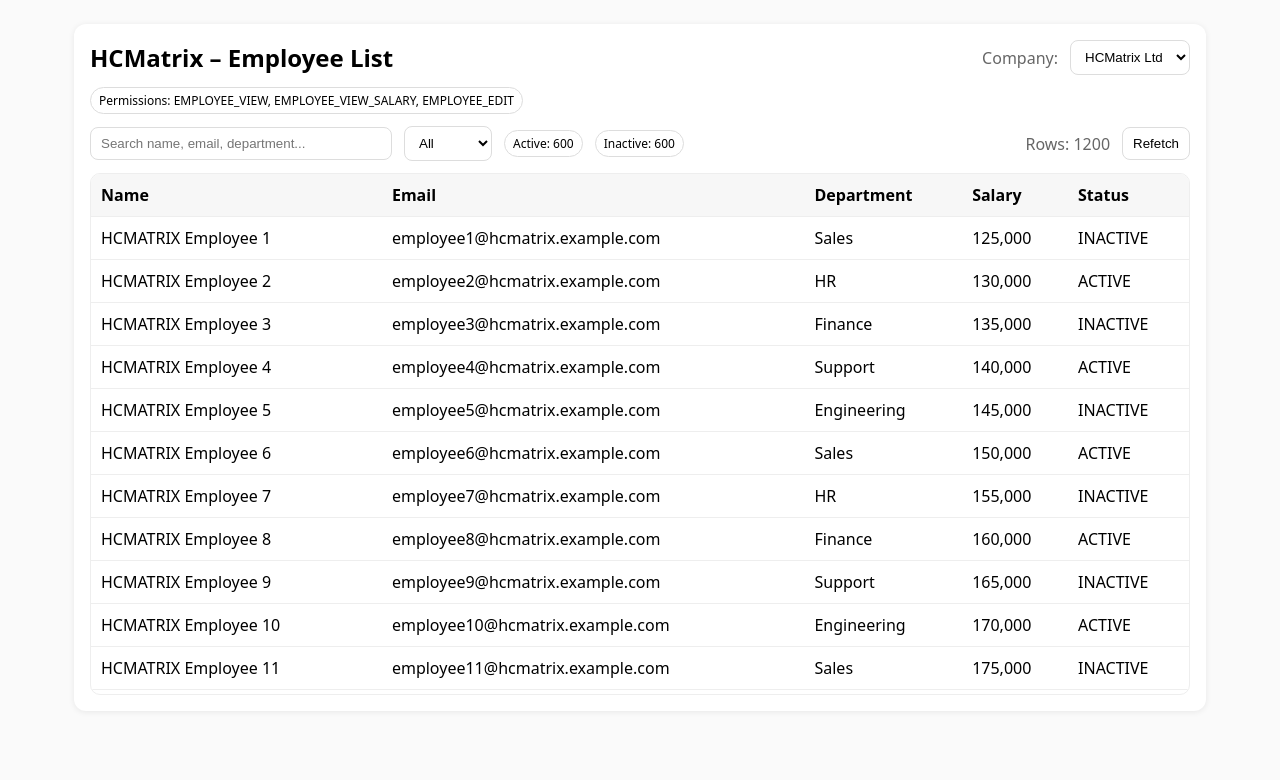
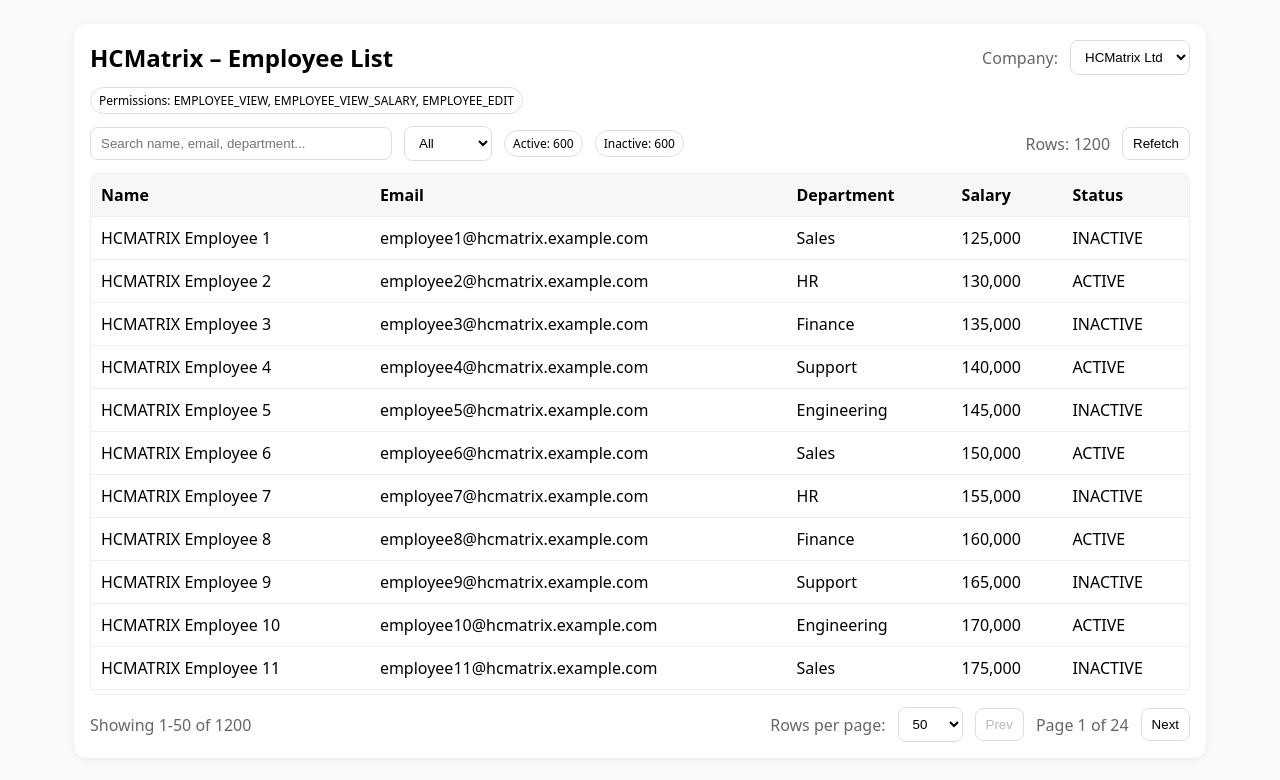
Before and after one commit to eromose-le/snapnet-frontend, a React (Vite) app: page / in a window 1280 px wide. Shown: the top 780 px of the page. Built offline with nearby package versions, Linux system fonts and the light colour scheme.

Commit message:
feat: add simple pagination

```diff
--- a/src/components/EmployeeList.tsx
+++ b/src/components/EmployeeList.tsx
@@ -25,9 +25,22 @@ type EmployeeListToolbarProps = {
   onRefetch: () => void;
 };
 
+type EmployeePaginationProps = {
+  page: number;
+  totalPages: number;
+  pageSize: number;
+  totalRows: number;
+  onPageChange: (page: number) => void;
+  onPageSizeChange: (size: number) => void;
+};
+
+const pageSizeOptions = [25, 50, 100];
+
 export function EmployeeList({ companyId, permissionFlags }: Props) {
   const [search, setSearch] = React.useState("");
   const [status, setStatus] = React.useState<EmployeeStatusFilter>("ALL");
+  const [pageSize, setPageSize] = React.useState(50);
+  const [page, setPage] = React.useState(1);
   const deferredSearch = React.useDeferredValue(search);
 
   const { data = [], isLoading, isError, error, isFetching, refetch } = useEmployees(
@@ -49,6 +62,16 @@ export function EmployeeList({ companyId, permissionFlags }: Props) {
     return { active, inactive, total: data.length };
   }, [data]);
 
+  const totalPages = React.useMemo(
+    () => Math.max(1, Math.ceil(data.length / pageSize)),
+    [data.length, pageSize]
+  );
+  const currentPage = Math.min(page, totalPages);
+  const pagedRows = React.useMemo(() => {
+    const startIndex = (currentPage - 1) * pageSize;
+    return data.slice(startIndex, startIndex + pageSize);
+  }, [data, currentPage, pageSize]);
+
   const handleSearchChange = React.useCallback((value: string) => {
     setSearch(value);
   }, []);
@@ -56,6 +79,31 @@ export function EmployeeList({ companyId, permissionFlags }: Props) {
   const handleStatusChange = React.useCallback((value: EmployeeStatusFilter) => {
     setStatus(value);
   }, []);
+
+  const handlePageChange = React.useCallback(
+    (nextPage: number) => {
+      setPage((prev) => {
+        const clamped = Math.max(1, Math.min(nextPage, totalPages));
+        return prev === clamped ? prev : clamped;
+      });
+    },
+    [totalPages]
+  );
+
+  const handlePageSizeChange = React.useCallback((nextSize: number) => {
+    setPageSize(nextSize);
+    setPage(1);
+  }, []);
+
+  React.useEffect(() => {
+    setPage(1);
+  }, [companyId, status, deferredSearch]);
+
+  React.useEffect(() => {
+    if (page > totalPages) {
+      setPage(totalPages);
+    }
+  }, [page, totalPages]);
 
   if (!permissionFlags.canViewEmployees) {
     return <p className="error">You do not have permission to view employees.</p>;
@@ -81,7 +129,17 @@ export function EmployeeList({ companyId, permissionFlags }: Props) {
         </div>
       ) : null}
 
-      {data.length > 0 ? <EmployeeTable rows={data} showSalary={permissionFlags.canViewSalary} /> : null}
+      {data.length > 0 ? <EmployeeTable rows={pagedRows} showSalary={permissionFlags.canViewSalary} /> : null}
+      {data.length > 0 ? (
+        <EmployeePagination
+          page={currentPage}
+          totalPages={totalPages}
+          pageSize={pageSize}
+          totalRows={data.length}
+          onPageChange={handlePageChange}
+          onPageSizeChange={handlePageSizeChange}
+        />
+      ) : null}
       {!isLoading && !isError && data.length === 0 ? <p className="muted">No employees found.</p> : null}
     </div>
   );
@@ -121,6 +179,47 @@ function EmployeeListToolbar({
   );
 }
 
+function EmployeePagination({
+  page,
+  totalPages,
+  pageSize,
+  totalRows,
+  onPageChange,
+  onPageSizeChange
+}: EmployeePaginationProps) {
+  const start = totalRows === 0 ? 0 : (page - 1) * pageSize + 1;
+  const end = Math.min(page * pageSize, totalRows);
+
+  return (
+    <div className="row" style={{ marginTop: 12 }}>
+      <span className="muted">
+        Showing {start}-{end} of {totalRows}
+      </span>
+      <span className="spacer" />
+      <label className="muted">Rows per page:</label>
+      <select
+        value={pageSize}
+        onChange={(event) => onPageSizeChange(Number(event.target.value))}
+      >
+        {pageSizeOptions.map((option) => (
+          <option key={option} value={option}>
+            {option}
+          </option>
+        ))}
+      </select>
+      <button onClick={() => onPageChange(page - 1)} disabled={page <= 1}>
+        Prev
+      </button>
+      <span className="muted">
+        Page {page} of {totalPages}
+      </span>
+      <button onClick={() => onPageChange(page + 1)} disabled={page >= totalPages}>
+        Next
+      </button>
+    </div>
+  );
+}
+
 function getErrorMessage(error: unknown) {
   if (error && typeof error === "object" && "message" in error) {
     return String(error.message);
```
